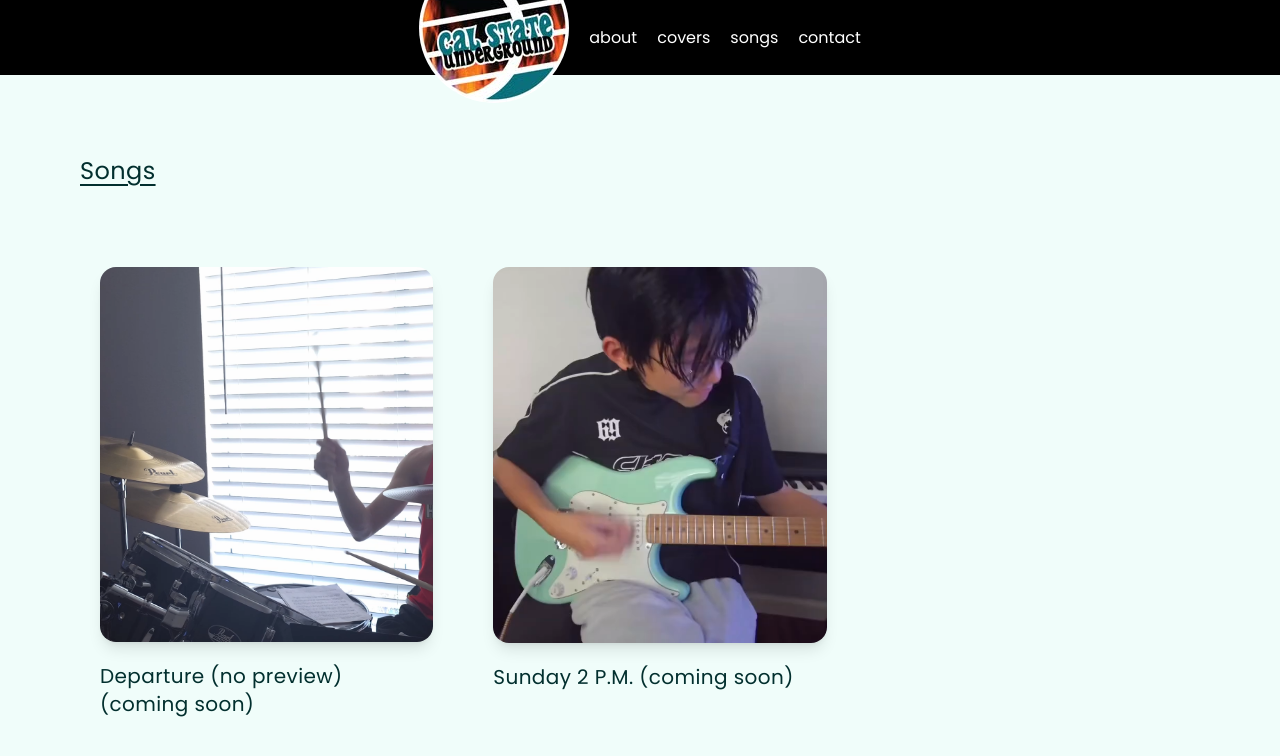
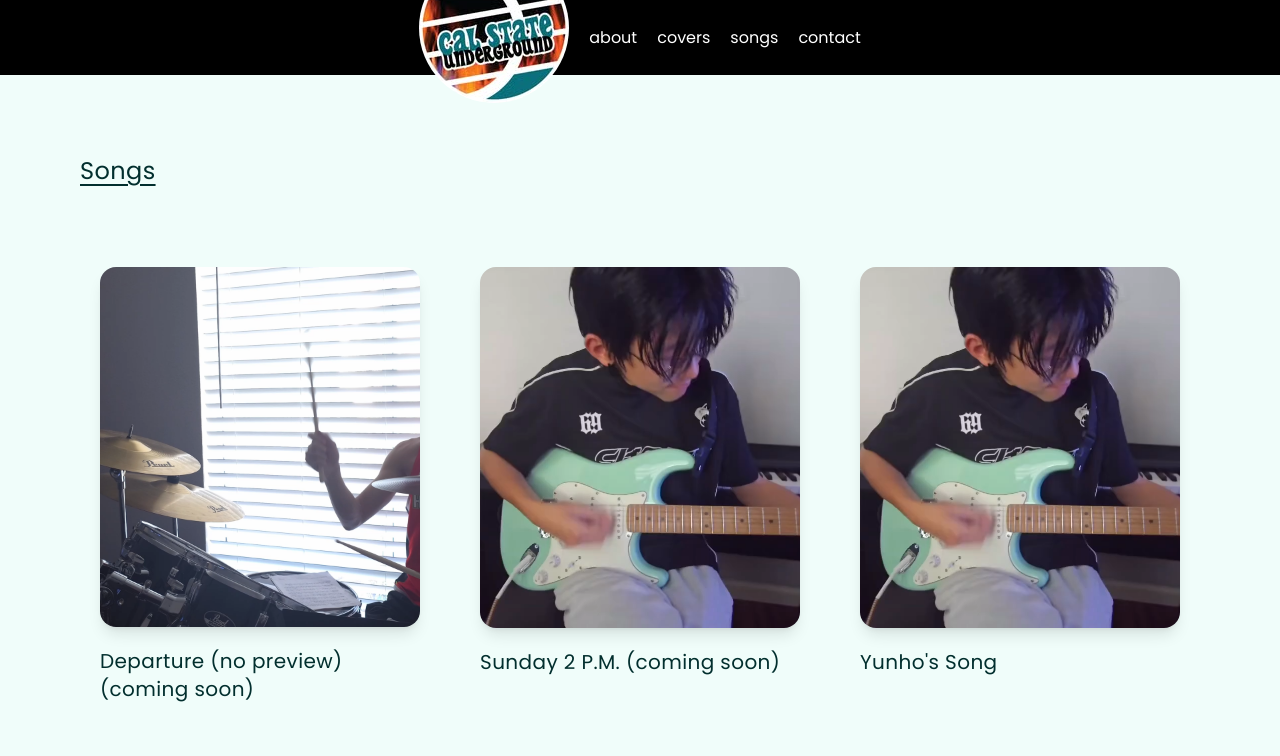
Before and after one commit to maxas10/calstateunderground, a Next.js app: page /songs in a window 1280 px wide. Shown: the top 756 px of the page. Built offline with nearby package versions, Linux system fonts and the light colour scheme.

Commit message:
work on yunho branch

```diff
--- a/src/app/songs/page.tsx
+++ b/src/app/songs/page.tsx
@@ -44,6 +44,10 @@ export default function Page() {
                     <Card src="songs/sunday2pm.png" link="https://www.instagram.com/p/DKsTj4KSBgF/" index={2} desc="Sunday 2 P.M. (unreleased)" onHover={handleHover} ></Card>
                     <p className="text-xl ">Sunday 2 P.M. (coming soon)</p>
                 </div>
+                <div className="flex flex-col gap-5 w-1/3  p-5 song-col">
+                    <Card src="songs/sunday2pm.png" link="https://www.instagram.com/p/DKsTj4KSBgF/" index={2} desc="Sunday 2 P.M. (unreleased)" onHover={handleHover} ></Card>
+                    <p className="text-xl ">Yunho's Song</p>
+                </div>
             </div>
 
             {tooltip.visible && (
```
